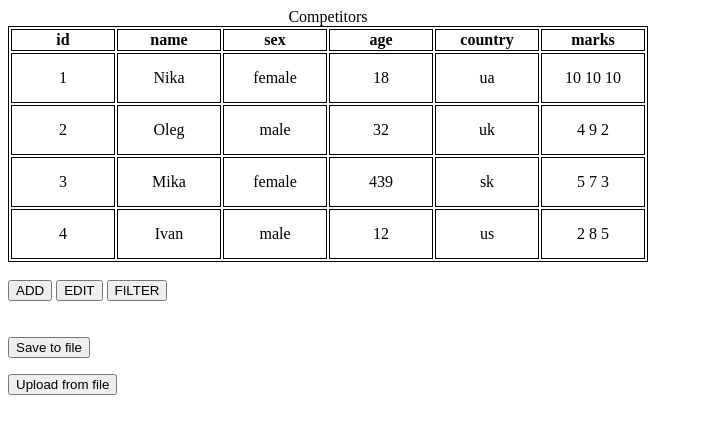
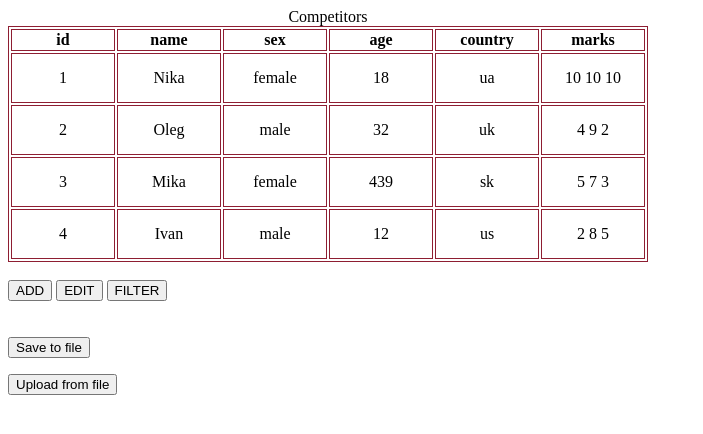
Before and after one commit to tiastaa/php, a PHP site: page /untitled4/index.php in a window 1280 px wide. Shown: the top 434 px of the page, without its empty margins (0-703 px from the left). Run offline with PHP 8.4, Linux system fonts and the light colour scheme; data that the repository does not hold is empty.

Commit message:
Update index.php

```diff
--- a/untitled4/index.php
+++ b/untitled4/index.php
@@ -128,7 +128,7 @@ echo $_SESSION['Competitors']->displayCompetitors();
     }
 
     table, th, td {
-        border: 1px solid;
+        border: 1px solid #8e1e32;
         text-align: center;
     }
 
```
